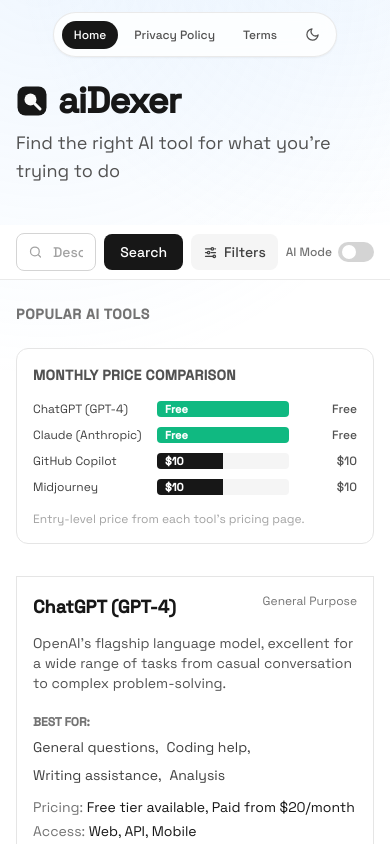
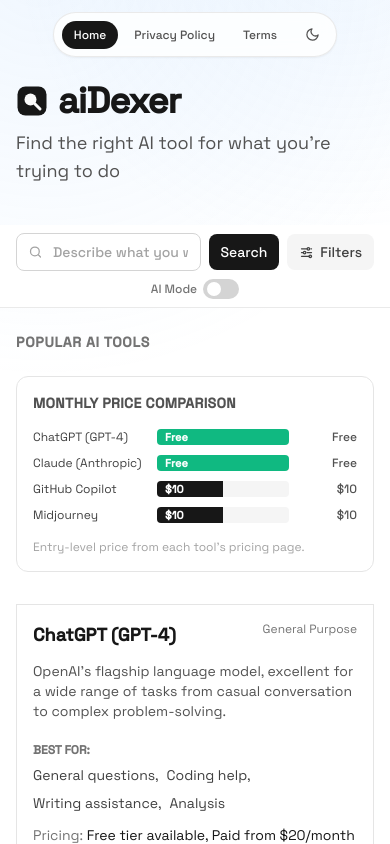
Before and after one commit to miki8013/aiDexer, a Next.js app: page / in a window 390 px wide. Shown: the top 844 px of the page. Built offline with nearby package versions, Linux system fonts and the light colour scheme.

Commit message:
Mobile: move AI Mode toggle to its own row below search so the bar is not crowded

```diff
--- a/src/app/page.tsx
+++ b/src/app/page.tsx
@@ -899,7 +899,7 @@
           <div className="sticky top-0 z-30 -mx-4 mb-6 sm:-mx-6 sm:mb-8">
             <div className="border-b border-neutral-200/80 dark:border-neutral-800/80 bg-white/90 dark:bg-neutral-900/90 backdrop-blur">
               {/* Single row: search + budget + category + Search (desktop) / search + Filters (mobile) */}
-              <form onSubmit={handleSearch} className="flex items-center gap-2 px-4 sm:px-6 py-2">
+              <form onSubmit={handleSearch} className="flex flex-wrap items-center gap-2 px-4 sm:px-6 py-2">
                 <label htmlFor="main-search" className="sr-only">What do you want to do?</label>
                 <div className="relative flex-1 min-w-0">
                   <svg className="absolute left-3 top-1/2 -translate-y-1/2 text-neutral-400 pointer-events-none" width="15" height="15" viewBox="0 0 24 24" fill="none" stroke="currentColor" strokeWidth="2" strokeLinecap="round" aria-hidden="true">
@@ -941,7 +941,7 @@
                 <button
                   type="submit"
                   disabled={isLoading}
-                  className="shrink-0 px-4 py-2 bg-neutral-900 text-white text-sm font-medium rounded-lg hover:bg-neutral-800 disabled:opacity-50 disabled:cursor-not-allowed"
+                  className="shrink-0 px-3 py-2 bg-neutral-900 text-white text-sm font-medium rounded-lg hover:bg-neutral-800 disabled:opacity-50 disabled:cursor-not-allowed"
                 >
                   {isLoading ? (useAi ? 'Asking…' : 'Searching…') : 'Search'}
                 </button>
@@ -960,13 +960,13 @@
                   </svg>
                   {filtersOpen ? 'Close' : 'Filters'}
                 </button>
-                {/* AI mode toggle (visible on all sizes) */}
+                {/* AI mode toggle (own row on mobile, inline on desktop) */}
                 <button
                   type="button"
                   role="switch"
                   aria-checked={useAi}
                   onClick={() => setUseAi((prev) => !prev)}
-                  className="flex shrink-0 items-center gap-1.5 text-xs font-medium text-neutral-500 dark:text-neutral-400 hover:text-neutral-900 dark:hover:text-neutral-100"
+                  className="flex w-full sm:w-auto shrink-0 items-center justify-center sm:justify-start gap-1.5 text-xs font-medium text-neutral-500 dark:text-neutral-400 hover:text-neutral-900 dark:hover:text-neutral-100"
                 >
                   <span className={useAi ? 'text-neutral-900 dark:text-neutral-100 font-semibold' : ''}>AI Mode</span>
                   <span className={`relative inline-flex h-5 w-9 items-center rounded-full transition-colors ${useAi ? 'bg-neutral-900 dark:bg-white' : 'bg-neutral-300 dark:bg-neutral-700'}`}>
```
